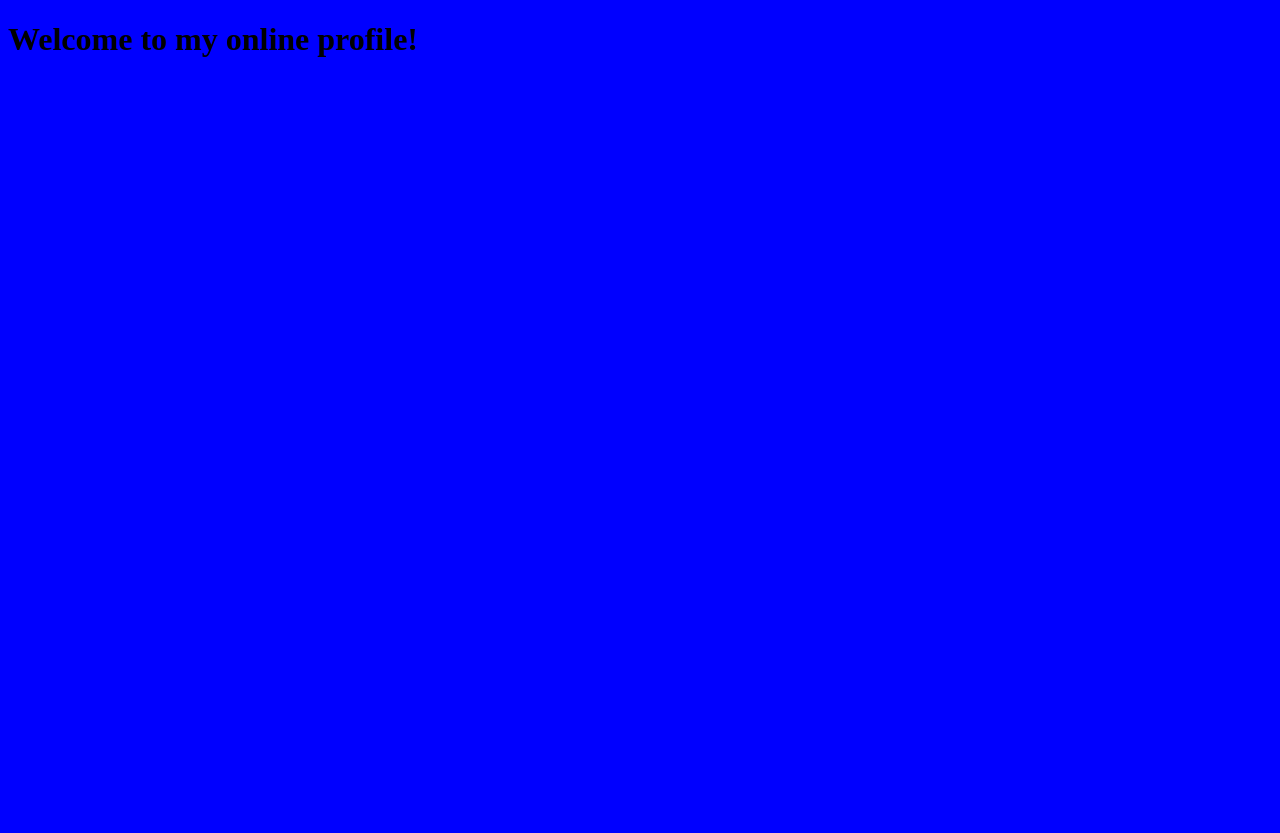
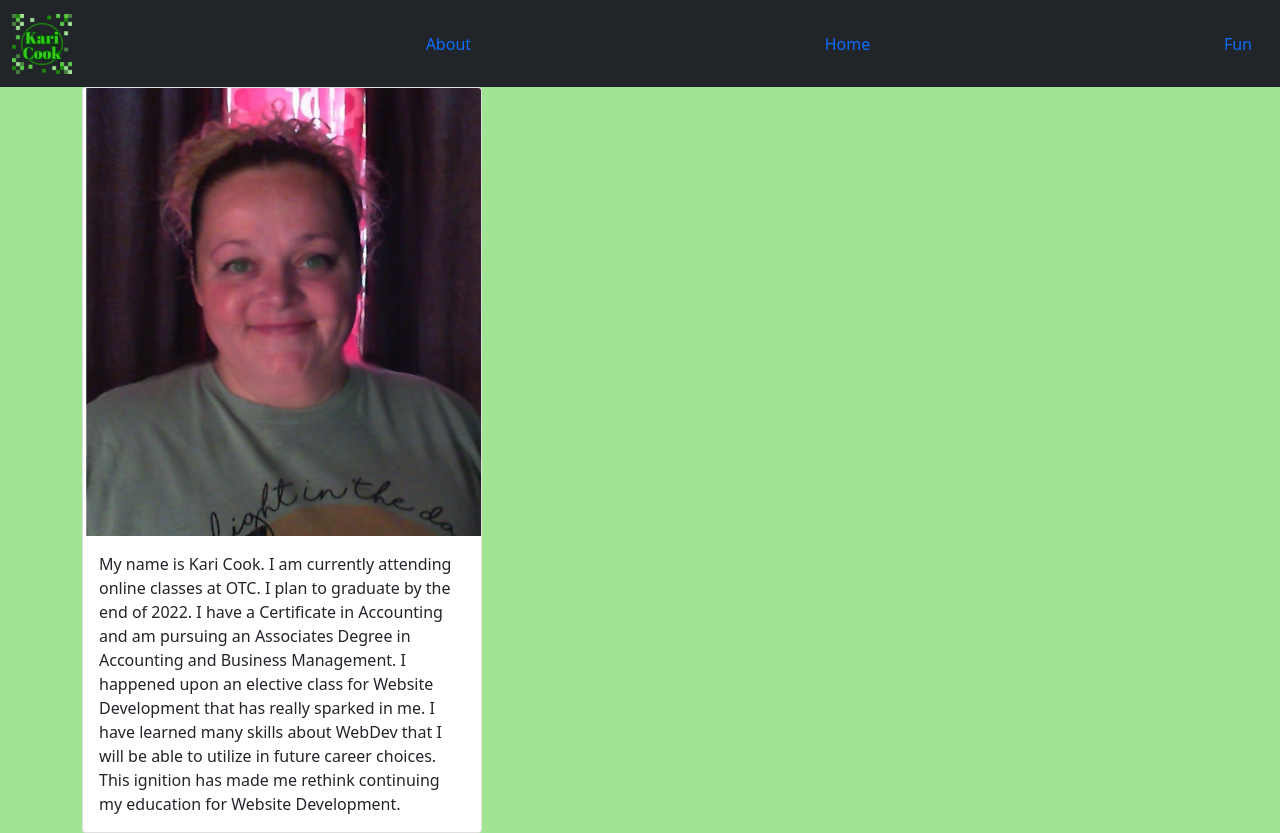
Before and after one commit to KariCook86/KariCook.github.io, a plain HTML site: page index.html in a window 1280 px wide. Before the commit the page ends 800 px from the top, so only its background shows below. Drawn offline with nearby package versions, Linux system fonts and the light colour scheme.

Commit message:
added nav and more

```diff
--- a/index.html
+++ b/index.html
@@ -6,11 +6,36 @@
                Name: Kari Cook
                Date: 07-25-2022 -->
     <meta charset="utf-8">
-    <title>My ONline Profile</title>
+     <meta name="viewport" content="width=device-width, initial-scale=1">
+    <title>My Online Profile</title>
+    <link href="https://cdn.jsdelivr.net/npm/bootstrap@5.0.2/dist/css/bootstrap.min.css" rel="stylesheet" integrity="sha384-EVSTQN3/azprG1Anm3QDgpJLIm9Nao0Yz1ztcQTwFspd3yD65VohhpuuCOmLASjC" crossorigin="anonymous">
     <link rel="stylesheet" href="style.css">
   </head>
   <body>
-    <h1>Welcome to my online profile!</h1>
+    <nav class="navbar navbar-expand{-sm|-md|-lg|-xl|-xxl} bg-dark">
+      <div class="container-fluid">
+    <a class="navbar-brand" href="index.html">
+      <img src="images/logo.png" alt="" width="60" height="60" class="d-inline-block align-text-top"></a>
+        <a class="nav-link active" aria-current="page" href="more.html">About</a>
+        <a class="nav-link" href="index.html">Home</a>
+        <a class="nav-link" href="#">Fun</a>
+      </div>
+   </nav>
+    <div class="container">
+      <div class="card" style="width: 400px;">
+  <img src="images/profilepic.jpg" class="card-img-top" alt="me">
+  <div class="card-body">
+    <p class="card-text">My name is Kari Cook. I am currently attending online
+    classes at OTC. I plan to graduate by the end of 2022. I have a Certificate in Accounting and am pursuing
+  an Associates Degree in Accounting and Business Management.
+  I happened upon an elective class for Website Development that has really sparked in me.
+  I have learned many skills about WebDev that I will be able to utilize in future career choices.
+  This ignition has made me rethink continuing my education for Website Development.</p>
+  </div>
+</div>
 
+
+   </div>
+   <script src="https://cdn.jsdelivr.net/npm/bootstrap@5.0.2/dist/js/bootstrap.bundle.min.js" integrity="sha384-MrcW6ZMFYlzcLA8Nl+NtUVF0sA7MsXsP1UyJoMp4YLEuNSfAP+JcXn/tWtIaxVXM" crossorigin="anonymous"></script>
   </body>
 </html>
--- a/style.css
+++ b/style.css
@@ -4,5 +4,5 @@
     Date:      07-25-2022  */
 
 body {
-  background-color: blue;
+  background-color: #A0E494;
 }
```
Also changed, not shown: more.html (added, +26 -0 lines), images/logo.png (added), images/profilepic.jpg (added).
